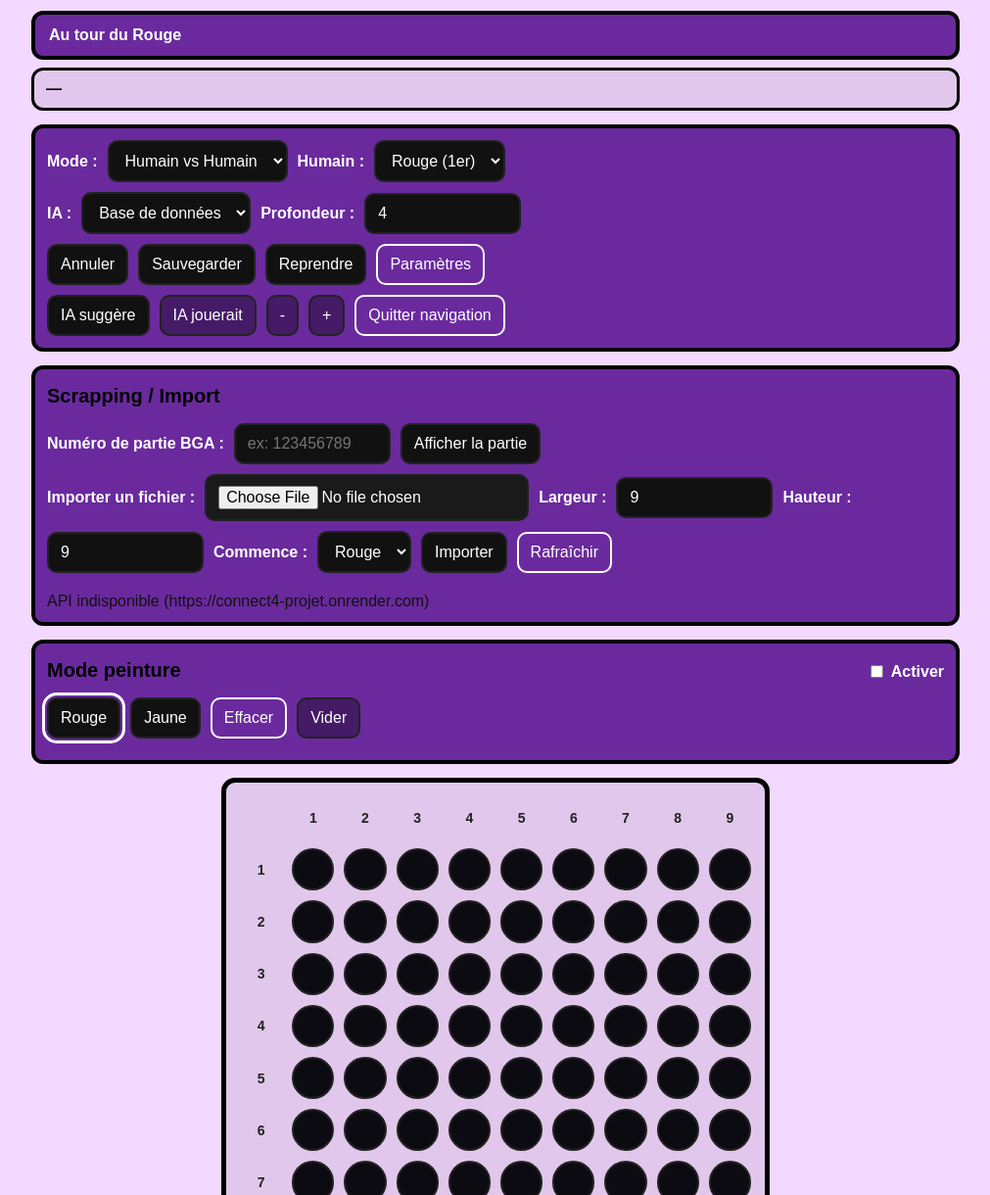
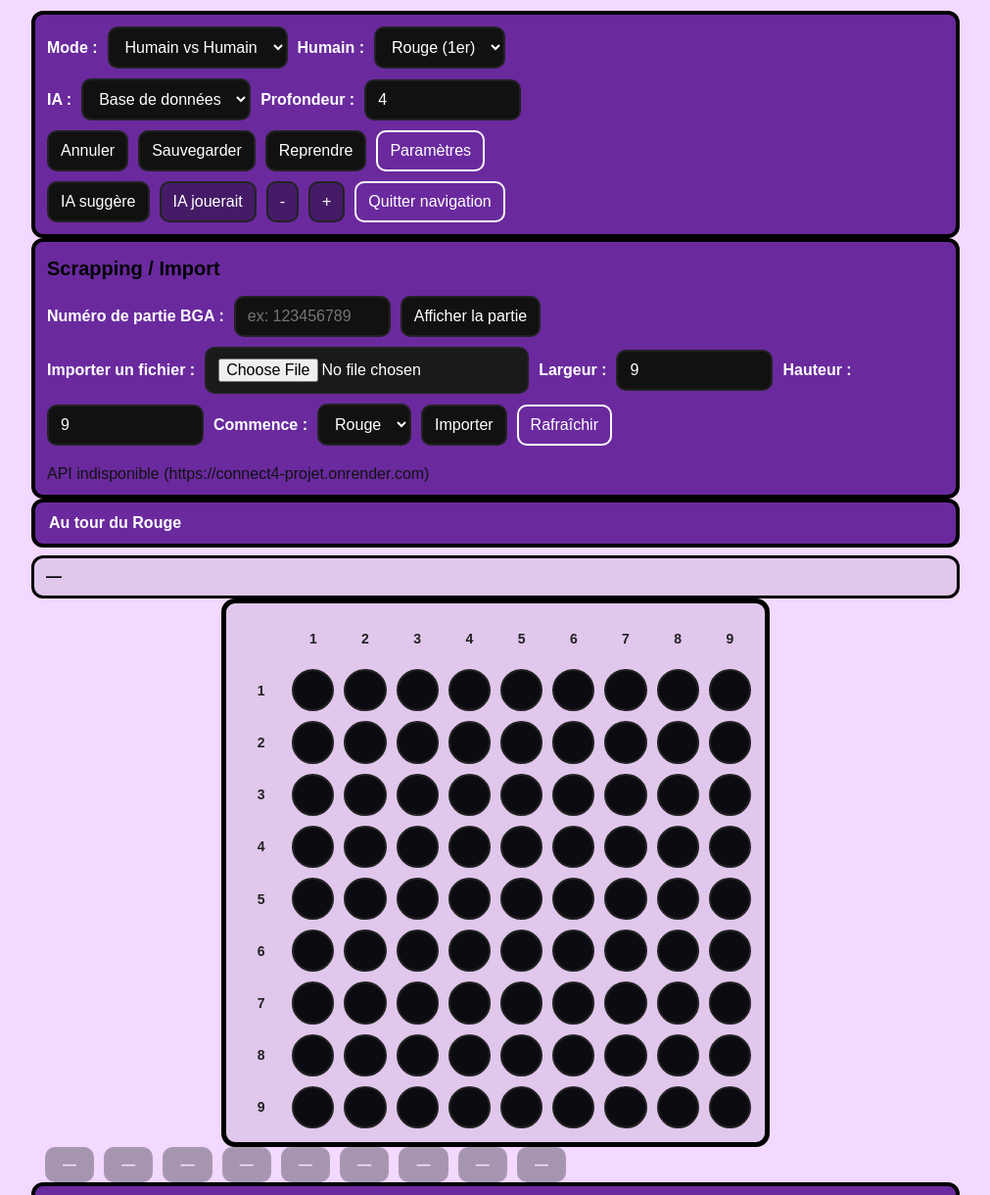
Before and after one commit to sarrahsmn/connect4-projet, a plain HTML site: page Projet - Copie/connect4/connect4/dist/index.html in a window 1280 px wide. Shown: the part 78-1298 px from the top of the page at 98% size, without its empty margins (134-1145 px from the left). Drawn offline with Linux system fonts and the light colour scheme; no server answers.

Commit message:
Refactor HTML structure and improve layout

```diff
--- a/Projet - Copie/connect4/connect4/dist/index.html
+++ b/Projet - Copie/connect4/connect4/dist/index.html
@@ -20,12 +20,9 @@
       </div>
     </header>
 
-    <!-- Statut sticky (mobile friendly) -->
-    <div class="statusbar">
-      <div id="deroulement" class="status">—</div>
-      <div class="status-mini" id="lastMoveMini">—</div>
-    </div>
-
+    <div class="layout">
+      <!-- ===== COLONNE GAUCHE : NAV / IMPORT / LISTE ===== -->
+      <aside class="sidebar">
         <!-- Commandes jeu -->
         <section class="toolbar">
           <div class="group">
@@ -72,7 +69,7 @@
           </div>
         </section>
 
-    <!-- Mission 4.1 : charger une partie BGA -->
+        <!-- Scrapping / Import -->
         <section class="toolbar">
           <h2>Scrapping / Import</h2>
 
@@ -103,10 +100,31 @@
             <button type="button" id="refreshGames" class="btn btn-outline">Rafraîchir</button>
           </form>
 
+          <!-- Liste DB scrollable -->
+          <div class="gamesListWrap">
             <div id="gamesList" class="gamesList"></div>
+          </div>
+        </section>
+      </aside>
+
+      <!-- ===== COLONNE DROITE : STATUS + PLATEAU + PEINTURE ===== -->
+      <main class="main">
+        <!-- Statut sticky (dans la colonne droite) -->
+        <div class="statusbar">
+          <div id="deroulement" class="status">—</div>
+          <div class="status-mini" id="lastMoveMini">—</div>
+        </div>
+
+        <!-- Plateau + scores (alignés) -->
+        <section class="boardArea">
+          <div class="boardWrap">
+            <div id="tableau" class="board"></div>
+          </div>
+
+          <div id="scores" class="scores"></div>
         </section>
 
-    <!-- Mission peinture -->
+        <!-- Mode peinture -->
         <section class="toolbar paint">
           <div class="paint-head">
             <h2>Mode peinture</h2>
@@ -120,23 +138,13 @@
             <button class="btn brush" data-brush="rouge">Rouge</button>
             <button class="btn brush" data-brush="jaune">Jaune</button>
             <button class="btn brush btn-outline" data-brush="erase">Effacer</button>
-
             <button id="clearBoard" class="btn btn-ghost">Vider</button>
-        </button>
           </div>
 
-      <p class="hint">
-
-      </p>
+          <p class="hint"></p>
         </section>
-
-    <!-- Plateau -->
-    <div class="boardWrap">
-      <div id="tableau" class="board"></div>
+      </main>
     </div>
-
-    <!-- Barre des scores -->
-    <div id="scores" class="scores"></div>
   </div>
 
   <script src="./script.js"></script>
```
Lines whose indentation alone changed are shown as unchanged.
